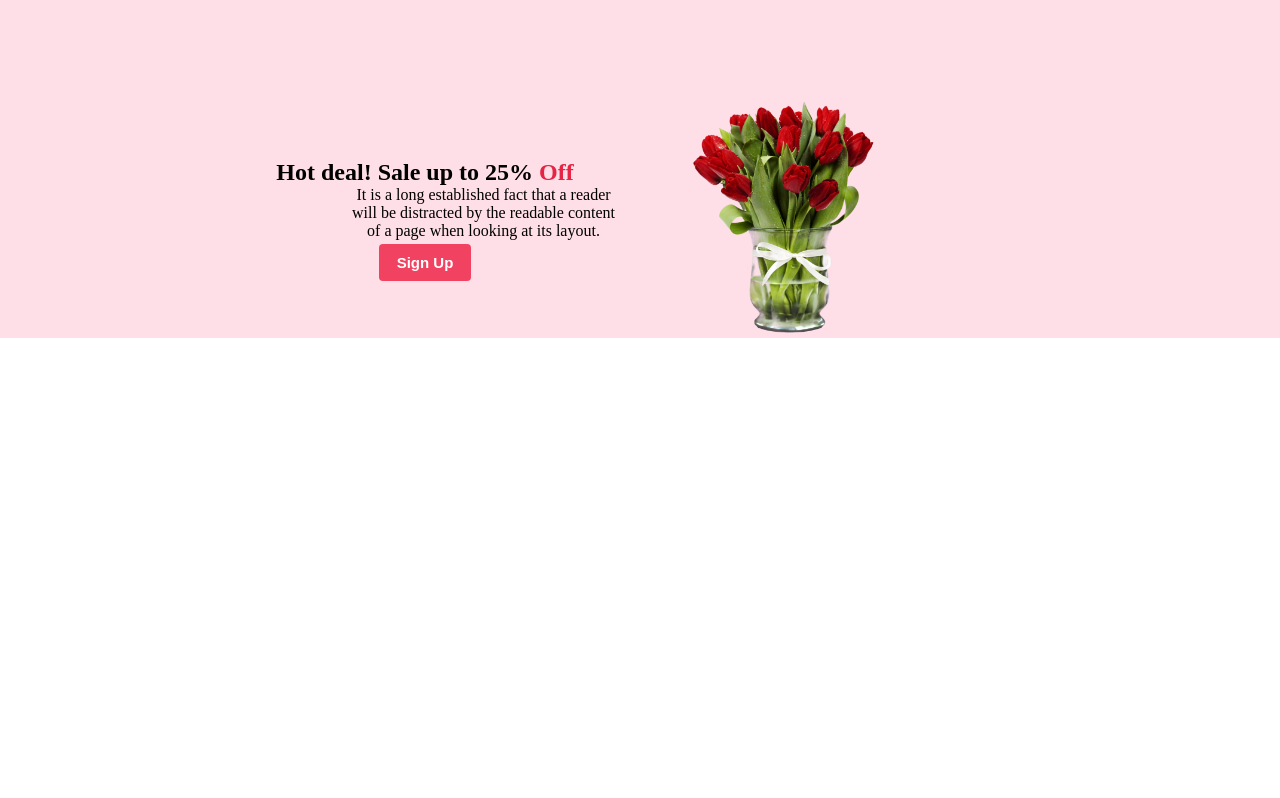
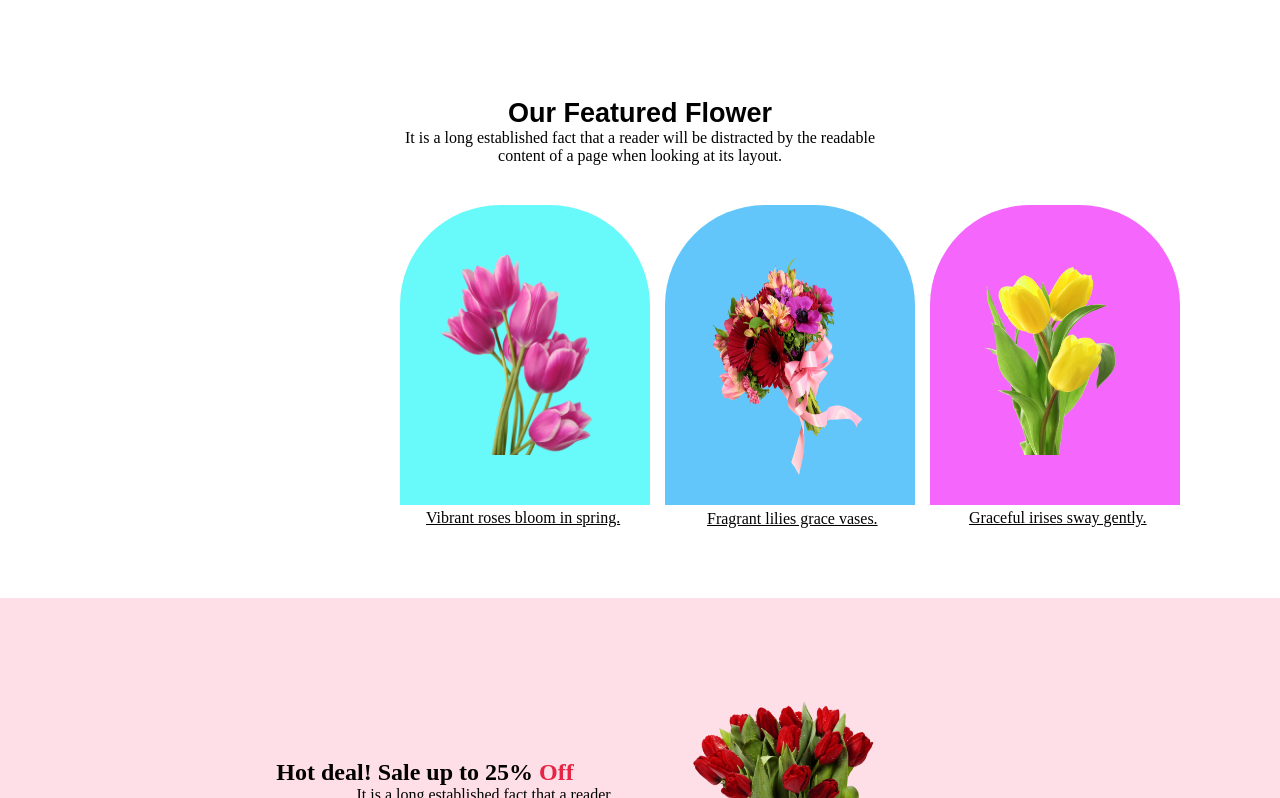
Before and after one commit to mazharul-islam356/online-flower-shop, a plain HTML site: page index.html in a window 1280 px wide. Shown: the part 612-1410 px from the top of the page. Before the commit the page ends 954 px from the top, so only its background shows below. Drawn offline with Linux system fonts and the light colour scheme.

Commit message:
add section2

```diff
--- a/index.html
+++ b/index.html
@@ -21,7 +21,30 @@
                     <img class="img" src="./Flower Asset/header-img.png" alt="#">
                 </div>
             </div>
+        </section>
+        <section class="section02">
+            <div class="sct2-txt">
+            <h3>Our Featured Flower</h3>
+            <p>It is a long established fact that a reader will be distracted by the readable <br>
+                content of a page when looking at its layout.</p>
+            </div>
+            <div class="p-sct2-imgs">
+                <div class="sct2-img1">
+                    <img src="./Flower Asset/section02-flower01.png" alt="#">
+                    <p class="p1"><u>Vibrant roses bloom in spring.</u></p>
+                </div>
+                <div class="sct2-img2">
+                    <img src="./Flower Asset/section02-flower02.png" alt="#">
+                    <p class="p2"><u>Fragrant lilies grace vases.</u></p>
+                </div>
 
+                <div class="sct2-img3">
+                    <img src="./Flower Asset/section02-flower03.png" alt="#">
+                    <p class="p3"><u>Graceful irises sway gently.</u></p>
+                </div>
+
+
+            </div>
         </section>
     </header>
     <main>
--- a/style.css
+++ b/style.css
@@ -56,6 +56,91 @@
 
 /* header part section 01 End */
 
+/* header part section 02 Start */
+.section02{
+    height: 500px;
+}
+.sct2-txt{
+    text-align: center;
+    margin-top: 100px;
+}
+.sct2-txt h3{
+    font-size: 27px;
+    font-family: Arial, Helvetica, sans-serif;
+}
+
+
+/* section2 images part start */
+.p-sct2-imgs{
+    display: flex;
+    align-items: center;
+    margin-left: 400px;
+    gap: 15px;
+}
+.sct2-img1{
+    height: 300px;
+    width:250px;
+    border-radius: 100px 100px 0px 0px;
+    margin-top: 40px;
+    background-color: rgba(93, 250, 250, 0.929);
+
+}
+.sct2-img2{
+    height:300px;
+    width:250px;
+    border-radius: 100px 100px 0px 0px;
+    margin-top: 40px;
+    background-color: rgb(98, 198, 251);
+
+}
+.sct2-img3{
+    height:300px;
+    width:250px;
+    border-radius: 100px 100px 0px 0px;
+    margin-top: 40px;
+    background-color: rgb(245, 102, 253);
+
+}
+.sct2-img1 >img{
+    height: 200px;
+    width: 150px;
+    align-items: center;
+    padding-left:42px;
+    padding-top:50px;
+
+}
+.sct2-img2 >img {
+    height: 220px;
+    width: 170px;
+    align-items: center;
+    padding-left:40px;
+    padding-top:50px;
+}
+.sct2-img3 >img{
+    height: 210px;
+    width: 160px;
+    align-items: center;
+    padding-left:38px;
+    padding-top:40px;
+}
+.sct2-img1 .p1{
+    padding-left: 26px ;
+    padding-top: 50px;
+}
+.sct2-img2 .p2{
+    padding-left: 42px ;
+    padding-top: 31px;
+}
+.sct2-img3 .p3{
+    padding-left: 39px;
+    padding-top: 50px;
+}
+/* section2 images part end */
+
+
+
+/* header part section 02 End */
+
 /* section 03 Start */
 .section03{
     width: 100%;
```
